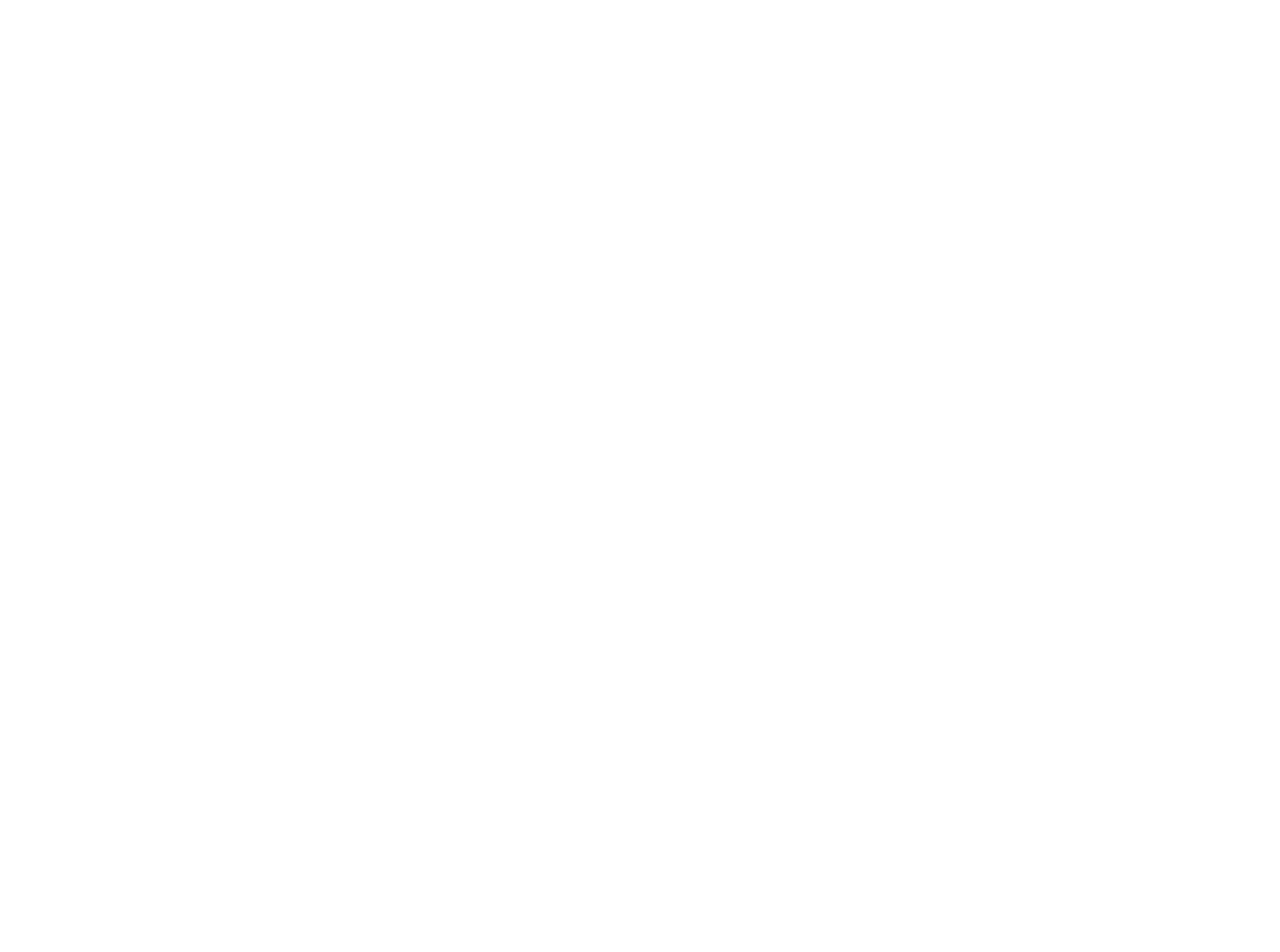
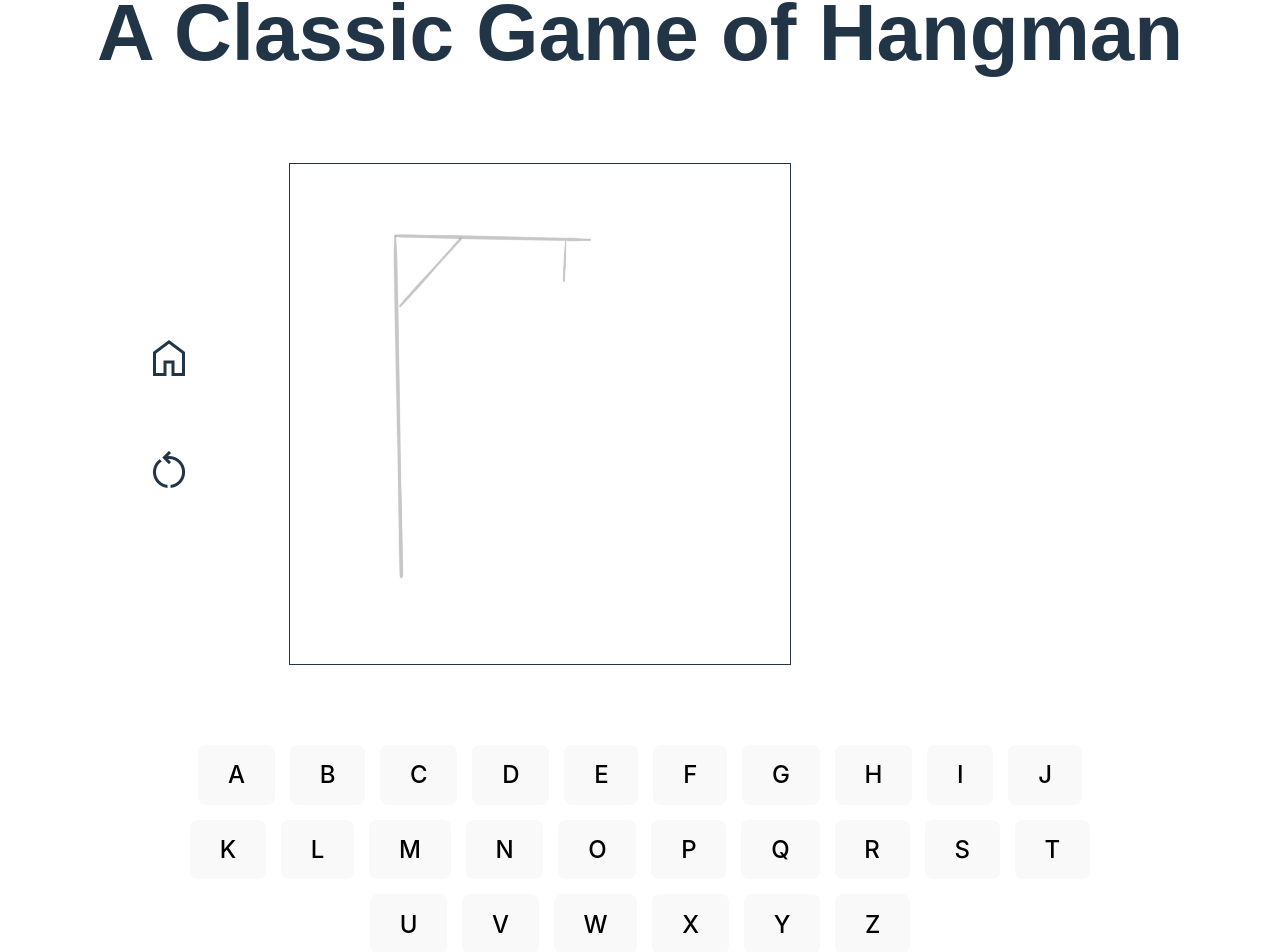
Before and after one commit to Tocampo627/hang-man-2.0, a React (Vite) app: page / in a window 1280 px wide. Shown: the part 611-1563 px from the top of the page. Before the commit the page ends 800 px from the top, so only its background shows below. Built offline with nearby package versions, Linux system fonts and the light colour scheme; a web font is replaced by a local one.

Commit message:
created board game layout, with no functionality

```diff
--- a/src/App.css
+++ b/src/App.css
@@ -9,6 +9,7 @@
 }
 .title {
   font-family: "Rubik Doodle Shadow", sans-serif;
+  font-size: 5em;
 }
 .category-buttons {
   display: flex;
@@ -16,7 +17,10 @@
   max-width: max-content;
   margin: 0 auto;
   row-gap: 10px;
+}
+.category-text {
   font-family: "Courier New", Courier, monospace;
+  font-size: x-large;
 }
 #question-icon {
   margin-top: 30px;
--- a/src/App.tsx
+++ b/src/App.tsx
@@ -1,10 +1,11 @@
 import "./App.css";
 import { useState } from "react";
 import Instructions from "./gameContent/Instructions";
+import GameBoard from "./gameContent/GameBoard";
 
 function App() {
   const [needHelp, setState] = useState<boolean>(false);
-
+  const title: JSX.Element = <h1 className="title">A Classic Game of Hangman</h1>;
   if (needHelp) {
     return <Instructions setState={setState}></Instructions>;
   } else {
@@ -12,11 +13,11 @@
       <>
         <div>
           <div>
-            <h1 className="title">A Classic Game of Hangman</h1>
+           {title}
           </div>
           <div>
-            <h3>Select a Category</h3>
-            <div className="category-buttons">
+            <h3 className="category-text">Select a Category</h3>
+            <div className="category-buttons category-text">
               <button>World Countries 🌎</button>
               <button>Animals 🐕</button>
               <button>USA Capitals 🇺🇸</button>
@@ -27,6 +28,9 @@
               </a>
             </div>
           </div>
+          <div>
+            <GameBoard title={title}></GameBoard>
+          </div>
         </div>
       </>
     );
--- /dev/null
+++ b/src/gameContent/AlphaKeys.css
@@ -0,0 +1,24 @@
+.boardgame-container {
+  display: flex;
+  flex-direction: column;
+  justify-content: center;
+}
+.keys {
+  display: flex;
+  justify-content: center;
+  font-size: 24px;
+}
+.keyboard-letters {
+  display: flex;
+  flex-direction: row;
+  flex-wrap: wrap;
+  max-width: 40em;
+  justify-content: center;
+  column-gap: 15px;
+  row-gap: 15px;
+  margin: 2em;
+}
+.char-button {
+  text-align: center;
+  justify-content: space-around;
+}
--- /dev/null
+++ b/src/gameContent/AlphaKeys.tsx
@@ -0,0 +1,48 @@
+import "./AlphaKeys.css";
+
+const alphabet: Array<string> = [
+  "A",
+  "B",
+  "C",
+  "D",
+  "E",
+  "F",
+  "G",
+  "H",
+  "I",
+  "J",
+  "K",
+  "L",
+  "M",
+  "N",
+  "O",
+  "P",
+  "Q",
+  "R",
+  "S",
+  "T",
+  "U",
+  "V",
+  "W",
+  "X",
+  "Y",
+  "Z",
+];
+
+const AlphaKeys = () => {
+  return (
+    <div>
+      <div className="keyboard-letters">
+        {alphabet.map((letter) => (
+          <div>
+            <button className="char-button" key={letter}>
+              {letter}
+            </button>
+          </div>
+        ))}
+      </div>
+    </div>
+  );
+};
+
+export default AlphaKeys;
--- a/src/gameContent/GameBoard.css
+++ b/src/gameContent/GameBoard.css
@@ -0,0 +1,19 @@
+.dash-container {
+  display: flex;
+  flex-direction: row;
+  margin: 2em;
+  column-gap: 10vh;
+}
+.hangman-image {
+  border: 1px solid;
+}
+.icons-container {
+  display: flex;
+  flex-direction: column;
+  justify-content: center;
+  row-gap: 4em;
+  min-width: 10vh;
+}
+.icons {
+  font-size: 3em;
+}
--- a/src/gameContent/GameBoard.tsx
+++ b/src/gameContent/GameBoard.tsx
@@ -1,9 +1,29 @@
+import AlphaKeys from "./AlphaKeys";
 import "./GameBoard.css";
+
 type GameBoardProperties = {
   title: JSX.Element;
 };
 const GameBoard = ({ title }: GameBoardProperties) => {
-  return <div>{title}</div>;
+  return (
+    <div className="boardgame-container">
+      <div>{title}</div>
+      <div className="dash-container">
+        <div className="icons-container">
+          <span className="material-symbols-outlined icons">home</span>
+          <span className="material-symbols-outlined icons">restart_alt</span>
+        </div>
+        <img
+          src="public/1.svg"
+          className="hangman-image"
+          alt="Hang Man Image"
+        ></img>
+      </div>
+      <div className="keys">
+        <AlphaKeys></AlphaKeys>
+      </div>
+    </div>
+  );
 };
 
 export default GameBoard;
--- a/src/gameContent/Instructions.css
+++ b/src/gameContent/Instructions.css
@@ -2,7 +2,6 @@
   display: flex;
   flex-direction: column;
   align-items: center;
-
   max-width: 50em;
   font-family: "Courier New", Courier, monospace;
 }
@@ -15,6 +14,7 @@
   max-width: 50em;
   text-align: start;
 }
+
 #home-icon {
   margin-top: 20px;
   margin-bottom: 50px;
```
